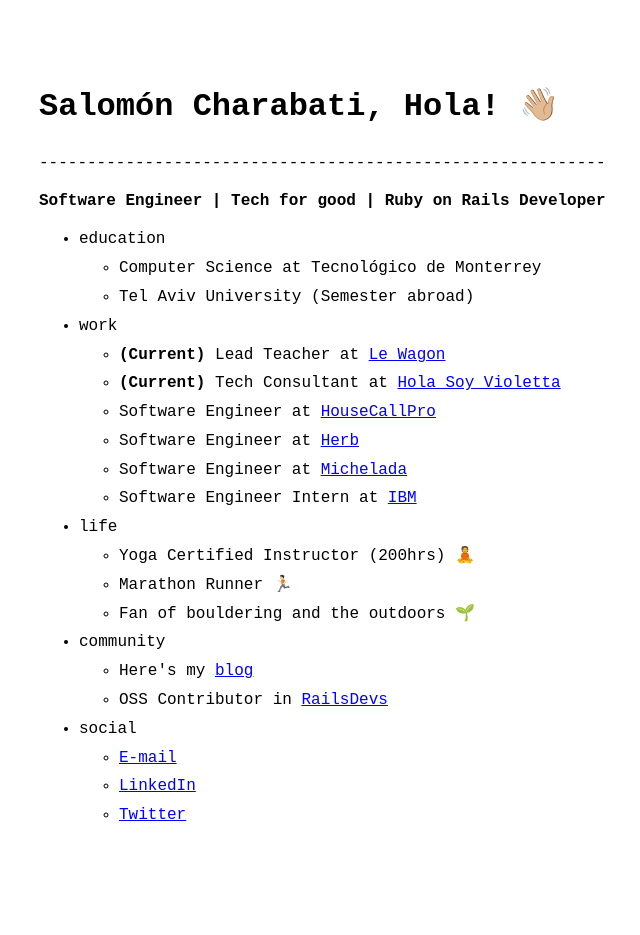
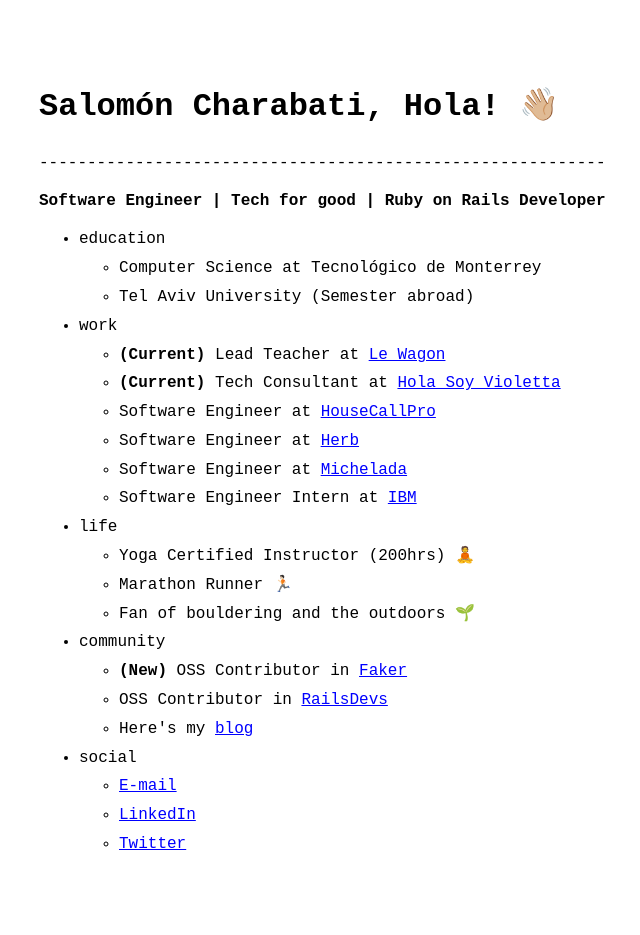
Before and after one commit to salochara/holasalo, a Jekyll site: the page built from index.markdown, in a window 1280 px wide. Shown: the whole page, without its empty margins (281-921 px from the left). Built offline with Jekyll 4.4.1, drawn with Linux system fonts in a browser that asks for light colours; before the commit the page ends 906 px from its top, so only the background shows below that.

Commit message:
Add OSS contributor to faker

```diff
--- a/_data/menu.yml
+++ b/_data/menu.yml
@@ -19,8 +19,9 @@ entries:
 
   - title: community
     entries:
+      - title: "<strong>(New)</strong> OSS Contributor in <a href='https://github.com/faker-ruby/faker' target='_blank' rel='noopener noreferrer'>Faker</a>"
+      - title: "OSS Contributor in <a href='https://github.com/joemasilotti/railsdevs.com' target='_blank' rel='noopener noreferrer'>RailsDevs</a>"
       - title: "Here's my <a href='https://world.hey.com/salomon' target='_blank' rel='noopener noreferrer'>blog</a>"
-      - title: "OSS Contributor in <a href='https://github.com/joemasilotti/railsdevs.com' target='_blank' rel='noopener noreferrer'>RailsDevs</a>"
 
   - title: social
     entries:
```
